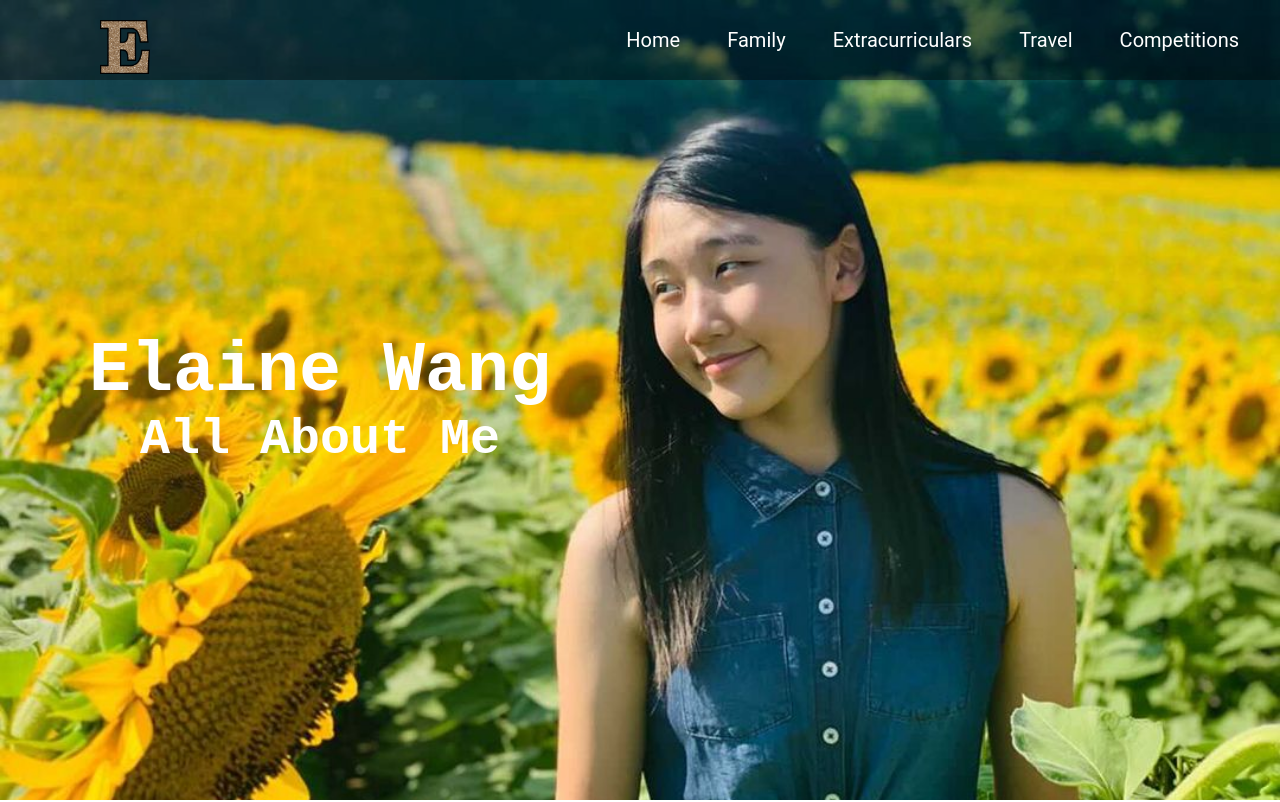
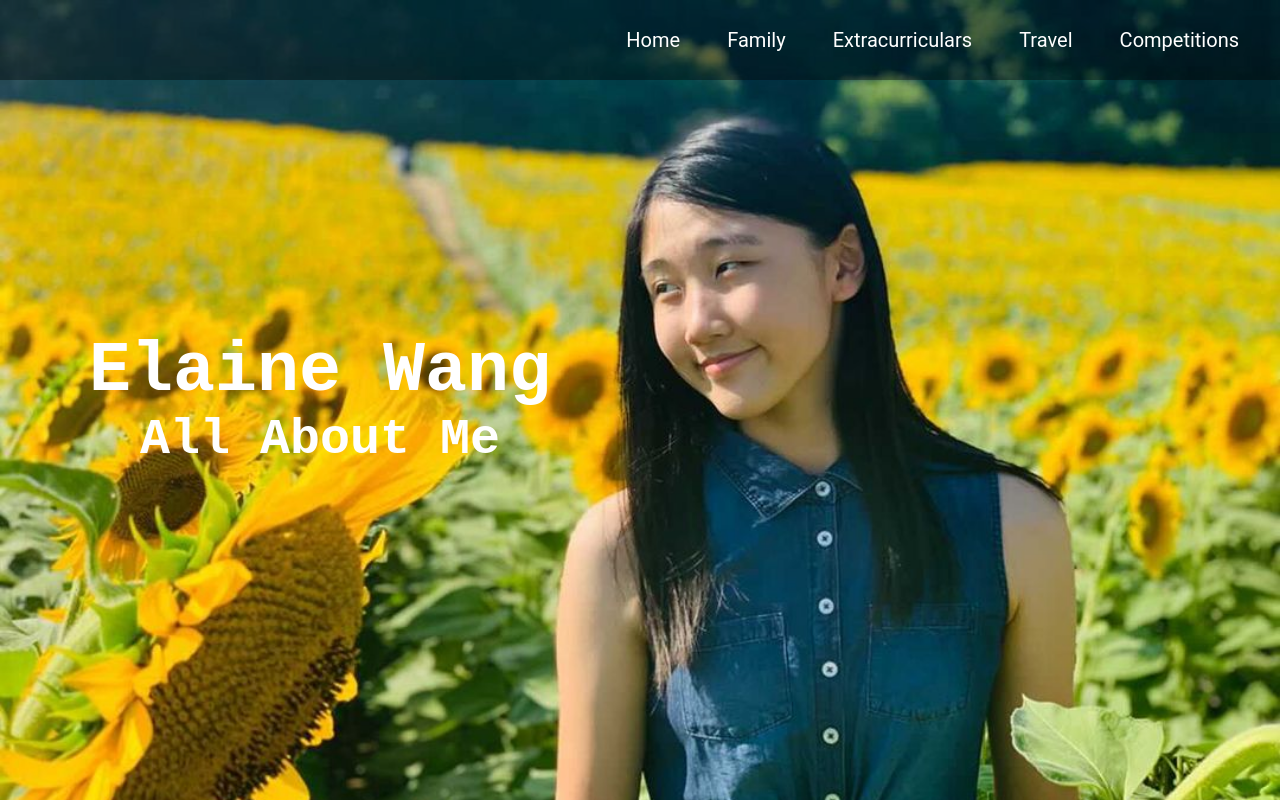
Before and after one commit to elainewang32006/Home, a plain HTML site: page index.html in a window 1280 px wide. Shown: the top 802 px of the page. Drawn offline with Linux system fonts and the light colour scheme.

Commit message:
Update index.html

```diff
--- a/index.html
+++ b/index.html
@@ -8,7 +8,6 @@
     <body class="font">
         <div class="wrapper">
 		    <nav class="navbar">
-			    <img class="logo" src="Images/logo.png" alt="Image of Logo">
 				<ul>
 				    <li><a href="index.html">Home</a></li>
 				    <li><a href="family.html">Family</a></li>
```
